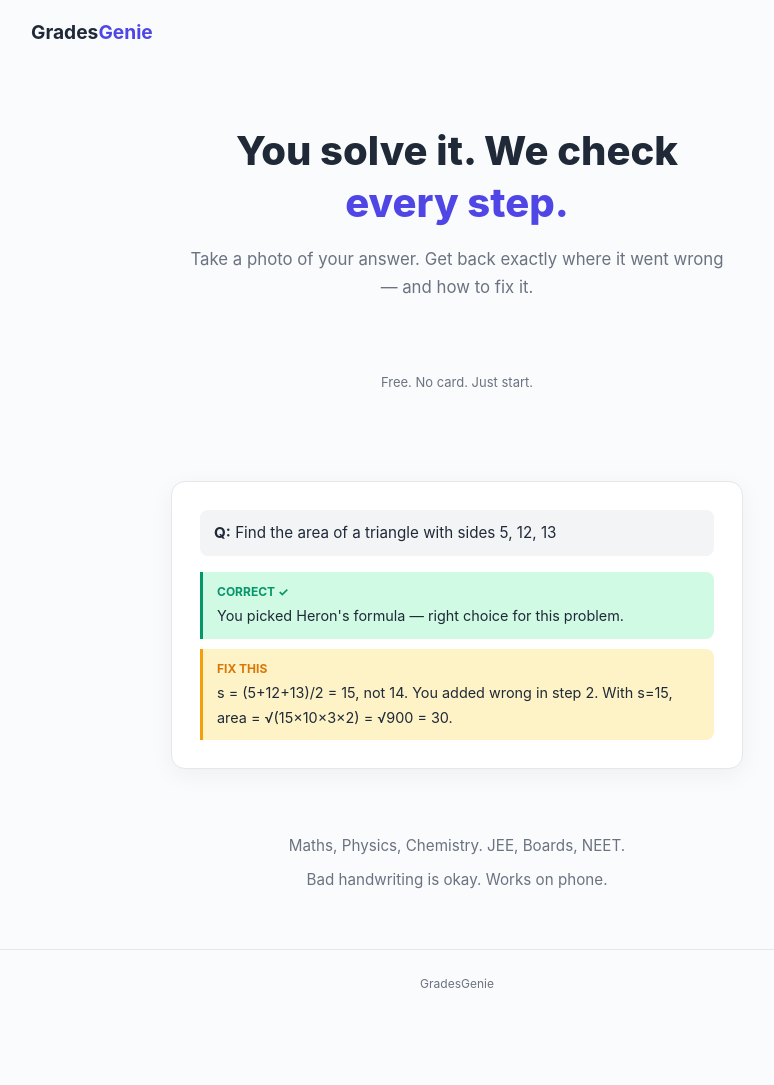
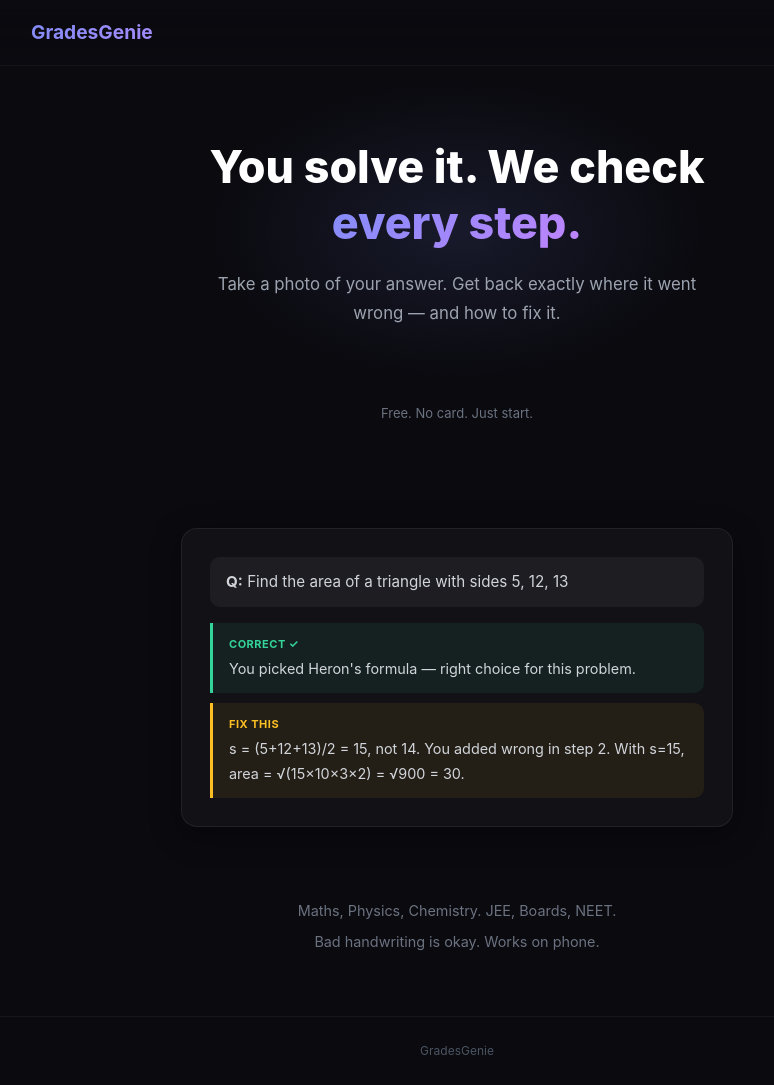
Before and after one commit to sripada-sys/collegeadvisor, a Flask app: page / in a window 1280 px wide. Shown: the whole page, without its empty margins (183-957 px from the left). Before the commit the page ends 988 px from the top, so only its background shows below. Run offline with Flask 3, Linux system fonts and the light colour scheme; some libraries are stand-ins or nearby versions.

Commit message:
Landing page: dark premium feel (CareerPulsar style)

```diff
--- a/templates/landing.html
+++ b/templates/landing.html
@@ -8,116 +8,173 @@
     <link rel="icon" type="image/svg+xml" href="/static/favicon.svg">
     <script src="https://accounts.google.com/gsi/client" async></script>
     <style>
-        :root {
-            --bg: #FAFBFC;
-            --surface: #FFFFFF;
-            --surface2: #F3F4F6;
-            --border: #E5E7EB;
-            --text: #1F2937;
-            --text2: #6B7280;
-            --accent: #4F46E5;
-            --green: #059669;
-            --green-light: #D1FAE5;
-            --warm: #FEF3C7;
+        * { margin: 0; padding: 0; box-sizing: border-box; }
+        body {
+            font-family: -apple-system, BlinkMacSystemFont, 'Segoe UI', sans-serif;
+            background: #0A0A0F;
+            color: #E5E7EB;
+            line-height: 1.7;
+            min-height: 100vh;
         }
-        * { margin: 0; padding: 0; box-sizing: border-box; }
-        body { font-family: -apple-system, BlinkMacSystemFont, 'Segoe UI', sans-serif; background: var(--bg); color: var(--text); line-height: 1.7; }
 
         /* ─── Nav ─── */
         nav {
-            padding: 16px 24px;
+            position: fixed;
+            top: 0; left: 0; right: 0;
+            z-index: 50;
+            background: rgba(10,10,15,0.8);
+            backdrop-filter: blur(16px);
+            -webkit-backdrop-filter: blur(16px);
+            border-bottom: 1px solid rgba(255,255,255,0.05);
+        }
+        nav .inner {
             max-width: 900px;
             margin: 0 auto;
+            padding: 16px 24px;
+            display: flex;
+            align-items: center;
         }
-        .brand { font-size: 1.2rem; font-weight: 700; }
-        .brand span { color: var(--accent); }
+        .brand {
+            font-size: 1.2rem;
+            font-weight: 700;
+            background: linear-gradient(135deg, #818CF8, #A78BFA);
+            -webkit-background-clip: text;
+            -webkit-text-fill-color: transparent;
+            background-clip: text;
+        }
 
         /* ─── Hero ─── */
         .hero {
             text-align: center;
-            padding: 60px 24px 40px;
-            max-width: 600px;
+            padding: 140px 24px 48px;
+            max-width: 640px;
             margin: 0 auto;
         }
         .hero h1 {
-            font-size: clamp(1.6rem, 4.5vw, 2.5rem);
+            font-size: clamp(1.8rem, 5vw, 2.8rem);
             font-weight: 800;
-            line-height: 1.3;
-            margin-bottom: 16px;
+            line-height: 1.25;
+            margin-bottom: 18px;
+            color: #FFFFFF;
         }
-        .hero h1 em { font-style: normal; color: var(--accent); }
+        .hero h1 em {
+            font-style: normal;
+            background: linear-gradient(135deg, #818CF8, #C084FC);
+            -webkit-background-clip: text;
+            -webkit-text-fill-color: transparent;
+            background-clip: text;
+        }
         .hero .sub {
             font-size: 1.05rem;
-            color: var(--text2);
-            margin-bottom: 32px;
+            color: #9CA3AF;
+            margin-bottom: 36px;
+            max-width: 480px;
+            margin-left: auto;
+            margin-right: auto;
         }
-        .cta-sub { margin-top: 10px; font-size: 13px; color: var(--text2); }
         .google-btn-wrap { display: inline-block; }
+        .cta-sub {
+            margin-top: 12px;
+            font-size: 13px;
+            color: #6B7280;
+        }
 
         /* ─── Preview ─── */
         .preview {
-            max-width: 620px;
-            margin: 48px auto 0;
+            max-width: 600px;
+            margin: 56px auto 0;
             padding: 0 24px;
         }
         .preview-box {
-            background: var(--surface);
-            border: 1px solid var(--border);
-            border-radius: 14px;
+            background: rgba(255,255,255,0.03);
+            border: 1px solid rgba(255,255,255,0.07);
+            border-radius: 16px;
             padding: 28px;
-            box-shadow: 0 6px 24px rgba(0,0,0,0.05);
+            box-shadow: 0 8px 32px rgba(0,0,0,0.3);
         }
         .preview-q {
             font-size: 0.95rem;
-            padding: 10px 14px;
-            background: var(--surface2);
-            border-radius: 8px;
+            padding: 12px 16px;
+            background: rgba(255,255,255,0.05);
+            border-radius: 10px;
             margin-bottom: 16px;
+            color: #D1D5DB;
         }
         .fb {
-            padding: 10px 14px;
-            border-radius: 0 8px 8px 0;
+            padding: 12px 16px;
+            border-radius: 0 10px 10px 0;
             margin-bottom: 10px;
         }
         .fb:last-child { margin-bottom: 0; }
-        .fb-good { border-left: 3px solid var(--green); background: var(--green-light); }
-        .fb-fix { border-left: 3px solid #F59E0B; background: var(--warm); }
-        .fb b { font-size: 12px; text-transform: uppercase; display: block; margin-bottom: 2px; }
-        .fb-good b { color: var(--green); }
-        .fb-fix b { color: #D97706; }
-        .fb p { font-size: 0.9rem; margin: 0; }
+        .fb-good {
+            border-left: 3px solid #34D399;
+            background: rgba(52,211,153,0.08);
+        }
+        .fb-fix {
+            border-left: 3px solid #FBBF24;
+            background: rgba(251,191,36,0.08);
+        }
+        .fb b {
+            font-size: 11px;
+            text-transform: uppercase;
+            letter-spacing: 0.5px;
+            display: block;
+            margin-bottom: 3px;
+        }
+        .fb-good b { color: #34D399; }
+        .fb-fix b { color: #FBBF24; }
+        .fb p { font-size: 0.9rem; margin: 0; color: #D1D5DB; }
 
         /* ─── Bottom ─── */
         .bottom {
             text-align: center;
-            padding: 64px 24px 48px;
+            padding: 72px 24px 56px;
             max-width: 500px;
             margin: 0 auto;
         }
         .bottom p {
-            font-size: 0.95rem;
-            color: var(--text2);
-            margin-bottom: 8px;
+            font-size: 0.9rem;
+            color: #6B7280;
+            margin-bottom: 6px;
         }
+
+        /* ─── Footer ─── */
         footer {
             text-align: center;
             padding: 24px;
             font-size: 12px;
-            color: var(--text2);
-            border-top: 1px solid var(--border);
+            color: #4B5563;
+            border-top: 1px solid rgba(255,255,255,0.05);
         }
-        footer a { color: var(--text2); }
+
+        /* ─── Glow ─── */
+        .hero::before {
+            content: '';
+            position: absolute;
+            top: 80px;
+            left: 50%;
+            transform: translateX(-50%);
+            width: 500px;
+            height: 300px;
+            background: radial-gradient(ellipse, rgba(129,140,248,0.12) 0%, transparent 70%);
+            pointer-events: none;
+            z-index: -1;
+        }
+        .hero { position: relative; }
 
         @media (max-width: 480px) {
-            .hero { padding: 40px 16px 32px; }
+            .hero { padding: 120px 16px 40px; }
             .preview-box { padding: 18px; }
+            .hero::before { width: 300px; height: 200px; }
         }
     </style>
 </head>
 <body>
 
 <nav>
-    <div class="brand">Grades<span>Genie</span></div>
+    <div class="inner">
+        <div class="brand">GradesGenie</div>
+    </div>
 </nav>
 
 <section class="hero">
@@ -132,7 +189,7 @@
         <div class="g_id_signin"
              data-type="standard"
              data-size="large"
-             data-theme="outline"
+             data-theme="filled_black"
              data-text="continue_with"
              data-shape="pill"
              data-width="260"></div>
```
